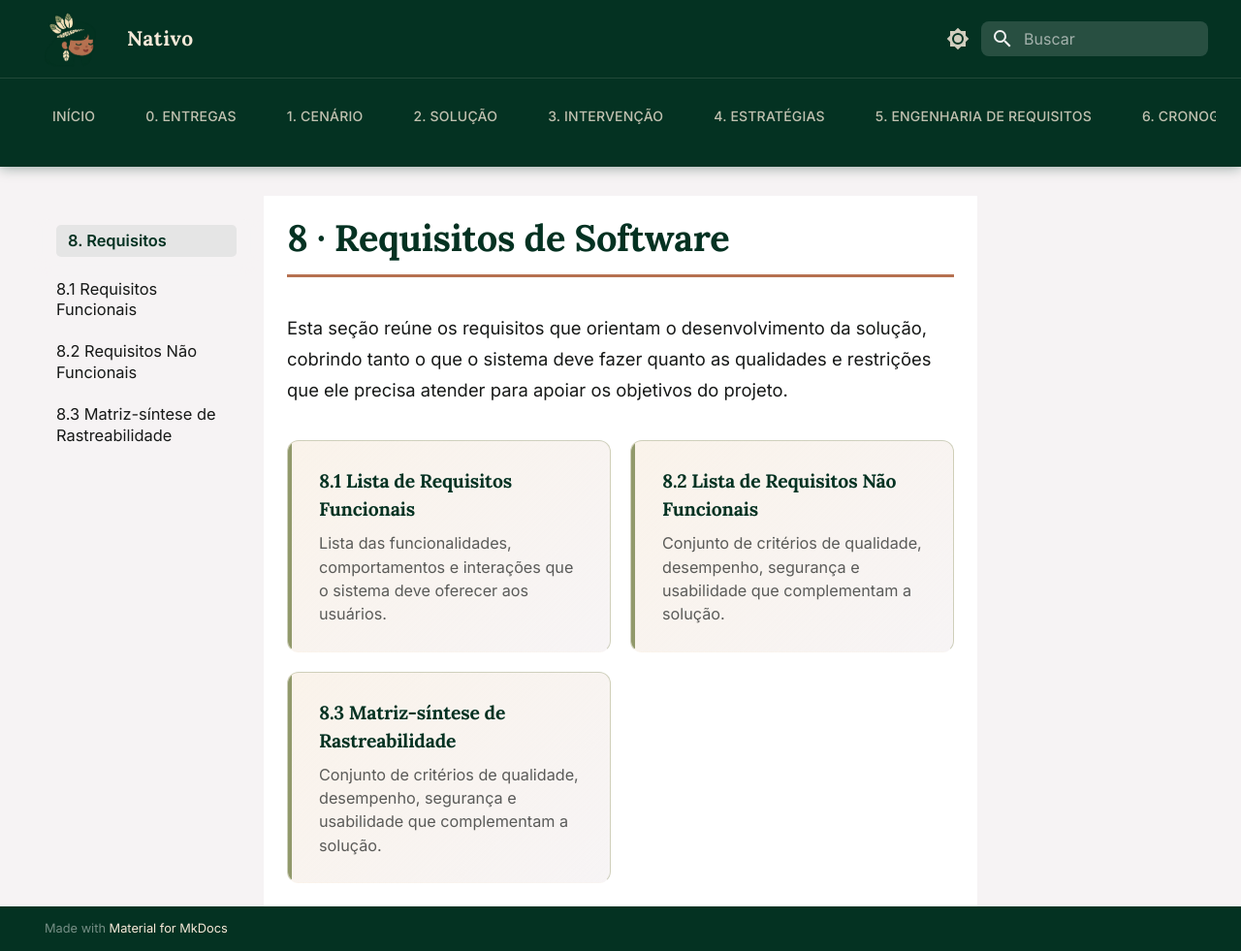
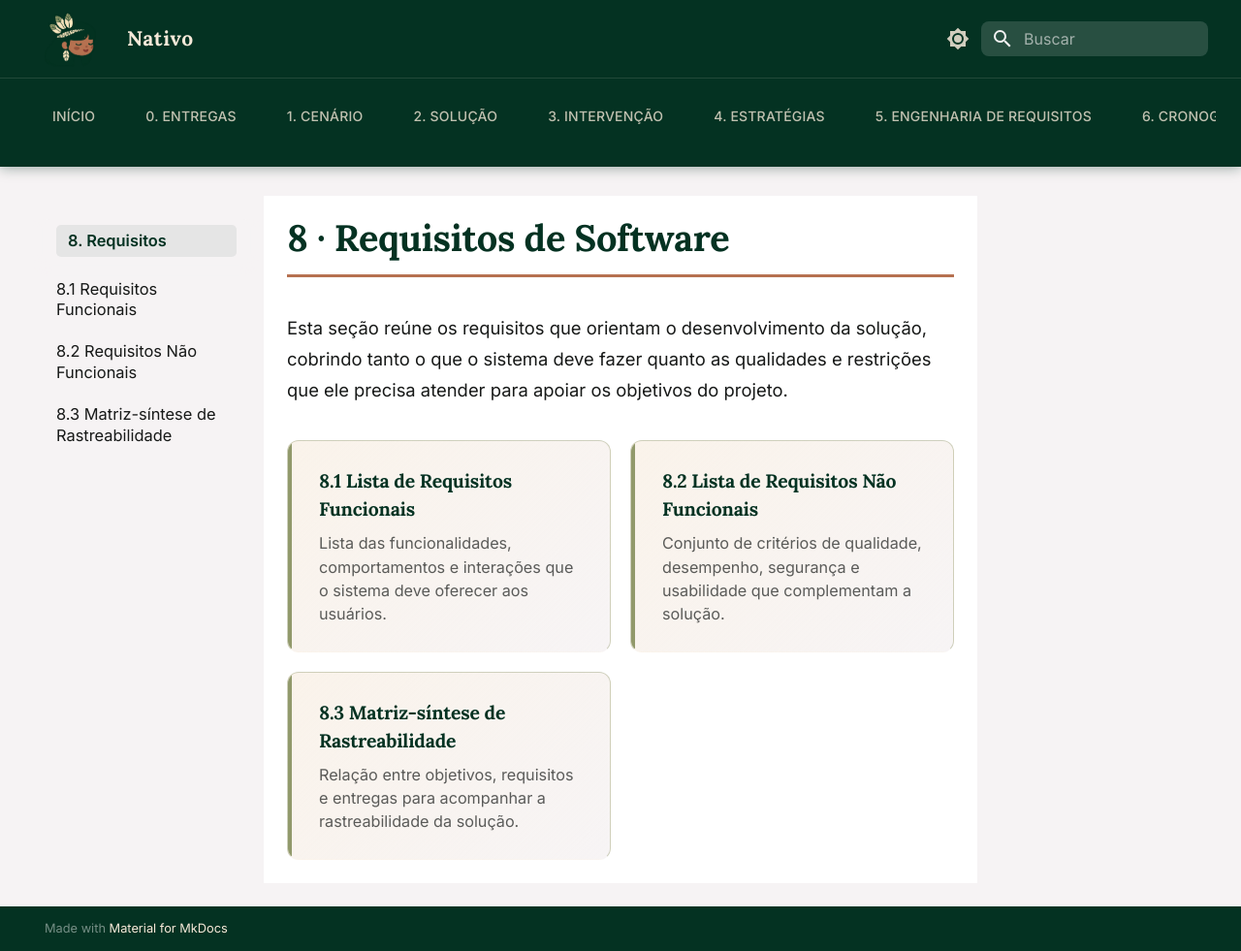
Before and after one commit to mdsreq-fga-unb/REQ-2026.1-T02-Nativo, an MkDocs documentation site: the page built from docs/08-requisitos/index.md, in a window 1280 px wide and 981 px high. Shown: the whole window at 97% size. Built offline with MkDocs 1.6.1 and Material for MkDocs 9.7.7, drawn with Linux system fonts in a browser that asks for light colours.

```diff
--- a/docs/08-requisitos/index.md
+++ b/docs/08-requisitos/index.md
@@ -13,6 +13,6 @@ Esta seção reúne os requisitos que orientam o desenvolvimento da solução, c
   </a>
   <a class="section-card" href="matriz/">
     <h3>8.3 Matriz-síntese de Rastreabilidade</h3>
-    <p>Conjunto de critérios de qualidade, desempenho, segurança e usabilidade que complementam a solução.</p>
+    <p>Relação entre objetivos, requisitos e entregas para acompanhar a rastreabilidade da solução.</p>
   </a>
 </div>
```
Also changed, not shown: docs/08-requisitos/matriz.md (+0 -1 lines), docs/11-licoes/unidade1.md (+1 -1 lines).
